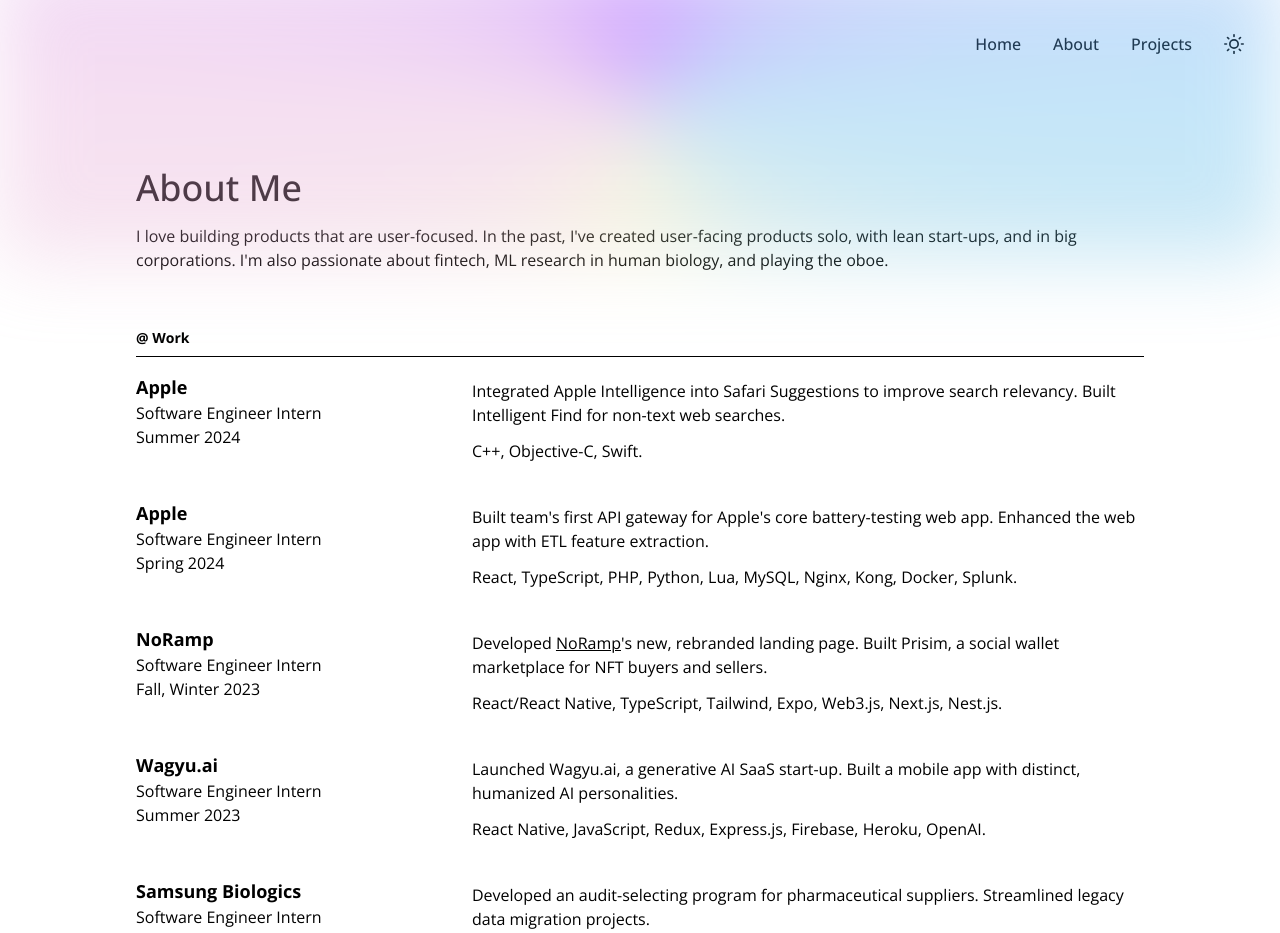
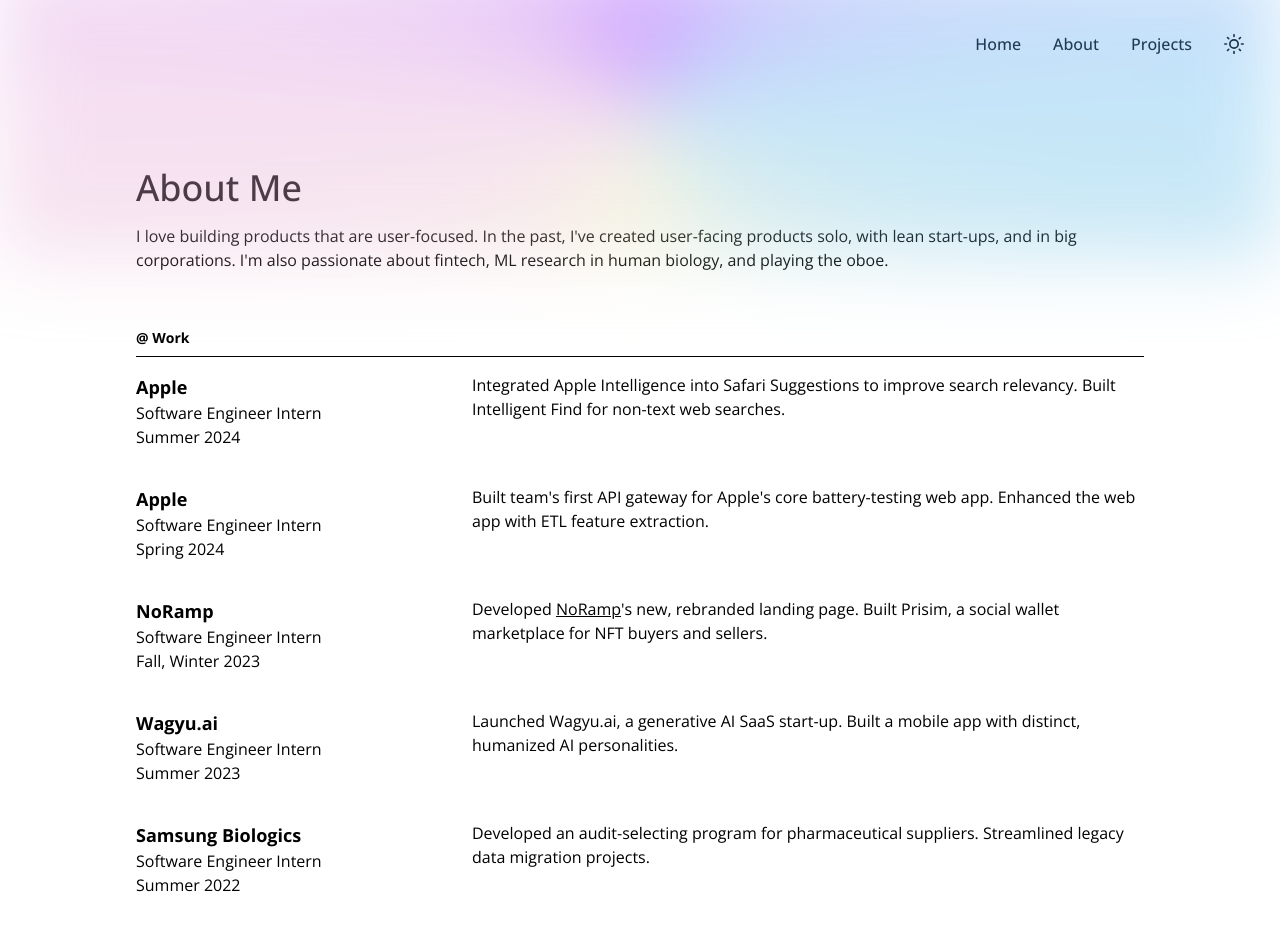
Before and after one commit to aaronkjin/personal, a Next.js app: page /about in a window 1280 px wide. Shown: the top 933 px of the page. Built offline with nearby package versions, Linux system fonts and the light colour scheme.

Commit message:
rm technologies for more space

```diff
--- a/pages/about.js
+++ b/pages/about.js
@@ -72,16 +72,16 @@ export default function About() {
             </p>
           </div>
           {/* Right Side */}
-          <div className="w-full tablet:w-2/3 mt-1.5">
+          <div className="w-full tablet:w-2/3">
             <p className="text-sm tablet:text-base">
               Integrated Apple Intelligence into Safari Suggestions to improve
               search relevancy. Built Intelligent Find for non-text web
               searches.
             </p>
 
-            <p className="text-sm tablet:text-base mt-3 mob:hidden tablet:flex">
+            {/* <p className="text-sm tablet:text-base mt-3 mob:hidden tablet:flex">
               C++, Objective-C, Swift.
-            </p>
+            </p> */}
           </div>
         </div>
 
@@ -106,17 +106,17 @@ export default function About() {
             </p>
           </div>
           {/* Right Side */}
-          <div className="w-full tablet:w-2/3 mt-1.5">
+          <div className="w-full tablet:w-2/3">
             <p className="text-sm tablet:text-base">
               Built team&apos;s first API gateway for Apple&apos;s core
               battery-testing web app. Enhanced the web app with ETL feature
               extraction.
             </p>
 
-            <p className="text-sm tablet:text-base mt-3  mob:hidden tablet:flex">
+            {/* <p className="text-sm tablet:text-base mt-3  mob:hidden tablet:flex">
               React, TypeScript, PHP, Python, Lua, MySQL, Nginx, Kong, Docker,
               Splunk.
-            </p>
+            </p> */}
           </div>
         </div>
 
@@ -141,7 +141,7 @@ export default function About() {
             </p>
           </div>
           {/* Right Side */}
-          <div className="w-full tablet:w-2/3 mt-1.5">
+          <div className="w-full tablet:w-2/3">
             <p className="text-sm tablet:text-base">
               Developed{" "}
               <a
@@ -156,10 +156,10 @@ export default function About() {
               marketplace for NFT buyers and sellers.
             </p>
 
-            <p className="text-sm tablet:text-base mt-3 mob:hidden tablet:flex">
+            {/* <p className="text-sm tablet:text-base mt-3 mob:hidden tablet:flex">
               React/React Native, TypeScript, Tailwind, Expo, Web3.js, Next.js,
               Nest.js.
-            </p>
+            </p> */}
           </div>
         </div>
 
@@ -184,16 +184,16 @@ export default function About() {
             </p>
           </div>
           {/* Right Side */}
-          <div className="w-full tablet:w-2/3 mt-1.5">
+          <div className="w-full tablet:w-2/3">
             <p className="text-sm tablet:text-base">
               Launched Wagyu.ai, a generative AI SaaS start-up. Built a mobile
               app with distinct, humanized AI personalities.
             </p>
 
-            <p className="text-sm tablet:text-base mt-3 mob:hidden tablet:flex">
+            {/* <p className="text-sm tablet:text-base mt-3 mob:hidden tablet:flex">
               React Native, JavaScript, Redux, Express.js, Firebase, Heroku,
               OpenAI.
-            </p>
+            </p> */}
           </div>
         </div>
 
@@ -218,15 +218,15 @@ export default function About() {
             </p>
           </div>
           {/* Right Side */}
-          <div className="w-full tablet:w-2/3 mt-1.5">
+          <div className="w-full tablet:w-2/3">
             <p className="text-sm tablet:text-base">
               Developed an audit-selecting program for pharmaceutical suppliers.
               Streamlined legacy data migration projects.
             </p>
 
-            <p className="text-sm tablet:text-base mt-3 mob:hidden tablet:flex">
+            {/* <p className="text-sm tablet:text-base mt-3 mob:hidden tablet:flex">
               Python, SQL, AWS Lambda, AWS DataSync.
-            </p>
+            </p> */}
           </div>
         </div>
       </div>
```
